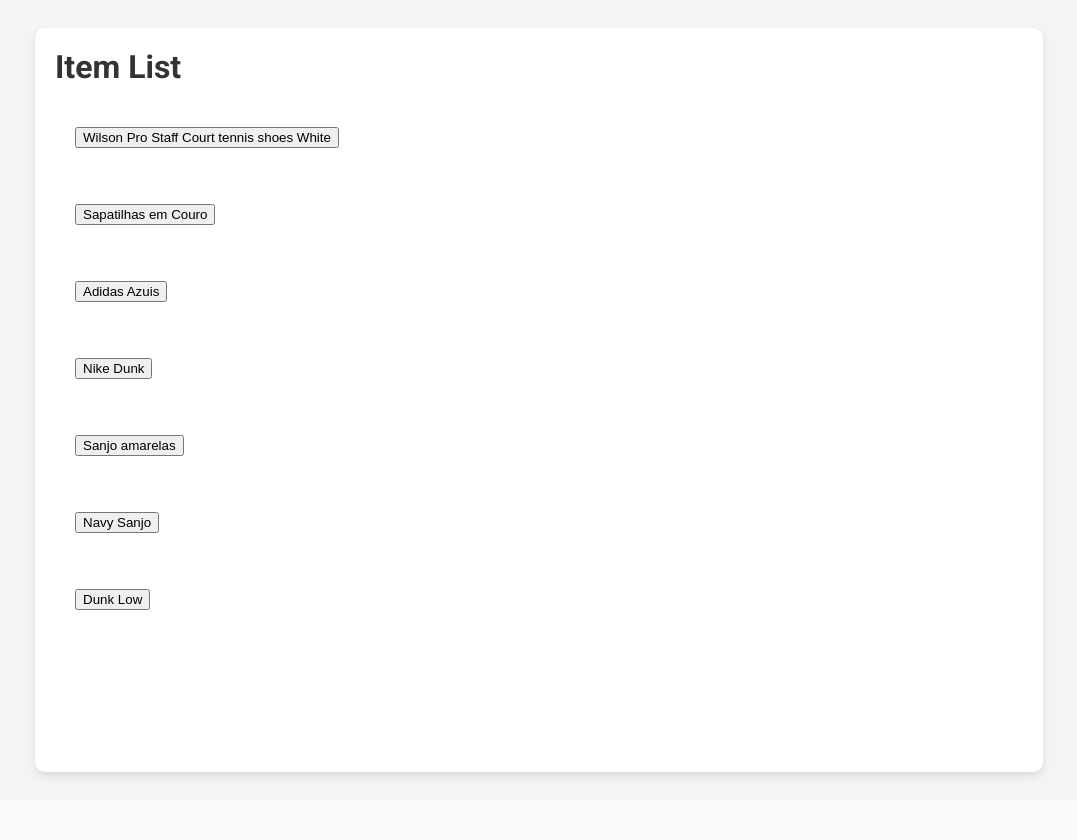
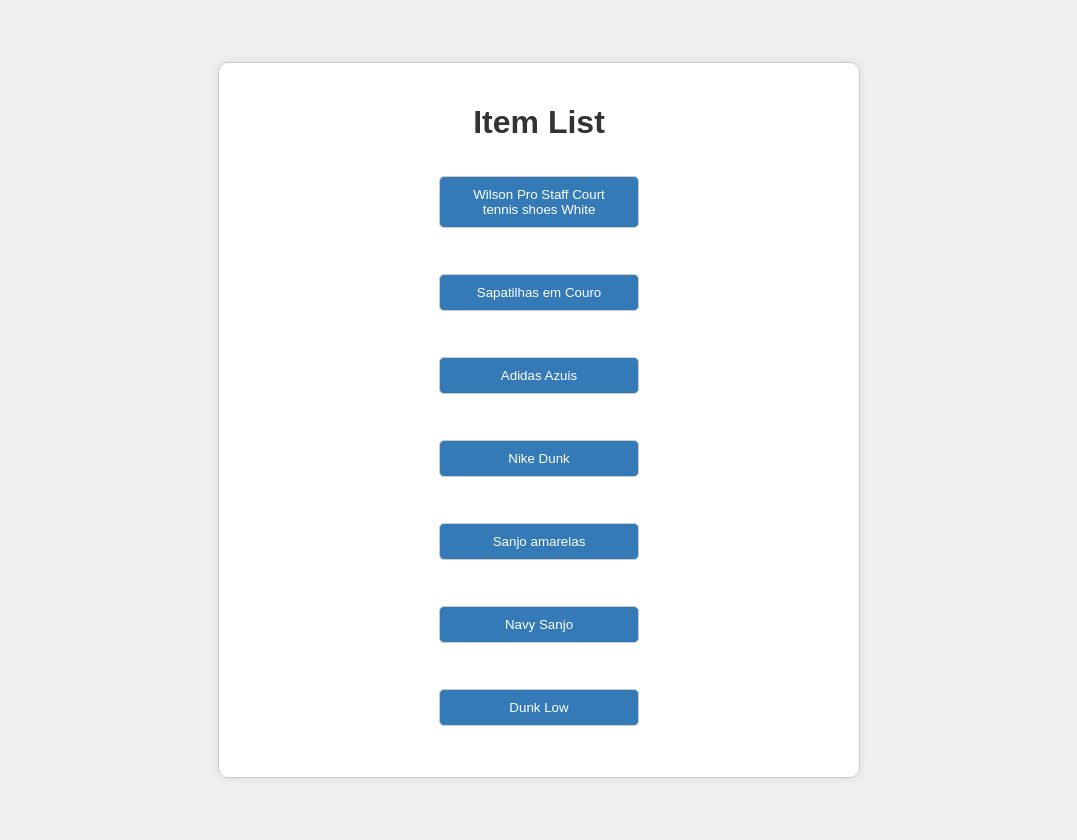
Before and after one commit to FEUP-LTW-2024/ltw-project-2024-ltw12g01, a PHP site: page /pages/item_management.php in a window 1280 px wide. Shown: the whole page, without its empty margins (101-1178 px from the left). Before the commit the page ends 779 px from the top, so only its background shows below. Run offline with PHP 8.4, Linux system fonts and the light colour scheme; data comes from the database, SQL or seed files in the repository.

Commit message:
some css

```diff
--- a/pages/change_password.php
+++ b/pages/change_password.php
@@ -28,12 +28,10 @@
 <form id="changePasswordForm" action="../actions/action_change_password.php" method="post" >
 
 <?php
-    if ($user_type != 'admin') {
 ?>
     <label for="old">Old password</label>
     <input type="password" name="old" id="old" required>
 <?php
-    }
 ?>
     <label for="new">New password</label>
     <input type="password" name="new" id="new" required>
--- a/pages/item_management.php
+++ b/pages/item_management.php
@@ -12,9 +12,10 @@ $items = Item::getAllItemsFromDatabase($db);
 ?>
 <head>
     <title>Item List</title>
-    <link rel="stylesheet" type="text/css" href="../style/style.css">
+    <link rel="stylesheet" type="text/css" href="../style/management.css">
 </head>
 <body class="item-mng-body">
+<div class="container">
     <h1>Item List</h1>
 
     <?php if (!empty($items)): ?>
@@ -26,6 +27,7 @@ $items = Item::getAllItemsFromDatabase($db);
                 </form>
             <?php endforeach; ?>
         </ul>
+            </div>
     <?php else: ?>
         <p>No items found.</p>
     <?php endif; ?>
--- a/style/management.css
+++ b/style/management.css
@@ -25,3 +25,135 @@
 .user-list li:last-child {
     border-bottom: none;
 }
+
+:root {
+    --primary-color: #337ab7;
+    --primary-hover-color: #23527c;
+    --primary-active-color: #1a1d23;
+    --text-color: #333;
+    --border-color: #ccc;
+    --background-color: #f0f0f0;
+}
+
+body.item-mng-body {
+    background-color: var(--background-color);
+    font-family: Arial, sans-serif;
+    padding: 20px;
+    color: var(--text-color);
+    display: flex;
+    justify-content: center;
+    align-items: center;
+    height: 100vh;
+    margin: 0;
+}
+
+.container {
+    background-color: white;
+    border: 1px solid var(--border-color);
+    padding: 20px;
+    width: 80%;
+    max-width: 800px;
+    box-shadow: 0 0 10px rgba(0, 0, 0, 0.1);
+    text-align: center;
+    border-radius: 10px;
+}
+
+:root {
+    --primary-color: #337ab7;
+    --primary-hover-color: #23527c;
+    --primary-active-color: #1a1d23;
+    --text-color: #333;
+    --border-color: #ccc;
+    --background-color: #f0f0f0;
+}
+
+
+h1 {
+    color: var(--text-color);
+    margin-bottom: 20px;
+    font-size: 2em;
+}
+
+.user-list {
+    list-style: none;
+    padding: 0;
+    margin: 0;
+    display: flex;
+    flex-direction: column;
+    align-items: center;
+}
+
+.user-list li {
+    width: 100%;
+    max-width: 400px;
+    padding: 10px;
+    box-sizing: border-box;
+    display: flex;
+    justify-content: center;
+    margin-bottom: 10px;
+}
+
+.user-list li:last-child {
+    margin-bottom: 0;
+}
+
+.user-list li p.item-link {
+    background-color: var(--primary-color);
+    color: white;
+    width: 100%;
+    height: 50px;
+    display: flex;
+    align-items: center;
+    justify-content: center;
+    padding: 10px;
+    margin: 0;
+    border-radius: 10px;
+    font-size: 1em;
+    cursor: pointer;
+    transition: background-color 0.3s ease, color 0.3s ease;
+}
+
+.user-list li p.item-link:hover {
+    background-color: var(--primary-hover-color);
+}
+
+.user-list li p.item-link:active {
+    background-color: var(--primary-active-color);
+}
+
+.user-list li p.item-link:focus {
+    outline: 2px dashed var(--primary-color);
+    outline-offset: 2px;
+}
+
+.item-link {
+            background-color: var(--primary-color);
+            border: 1px solid var(--border-color);
+            padding: 10px 20px;
+            margin: 5px 0;
+            display: block;
+            width: 200px;
+            text-align: center;
+            text-decoration: none;
+            color: white;
+            border-radius: 5px;
+            transition: background-color 0.3s ease;
+        }
+
+        .item-link:hover {
+            background-color: var(--primary-hover-color);
+        }
+
+.item-link:focus {
+    outline: none;
+}
+
+.user-list {
+    list-style-type: none;
+    padding: 0;
+}
+
+.container {
+    max-width: 600px;
+    margin: 0 auto;
+}
```
Also changed, not shown: pages/change_email.php (+0 -12 lines), pages/change_username.php (+0 -11 lines).
